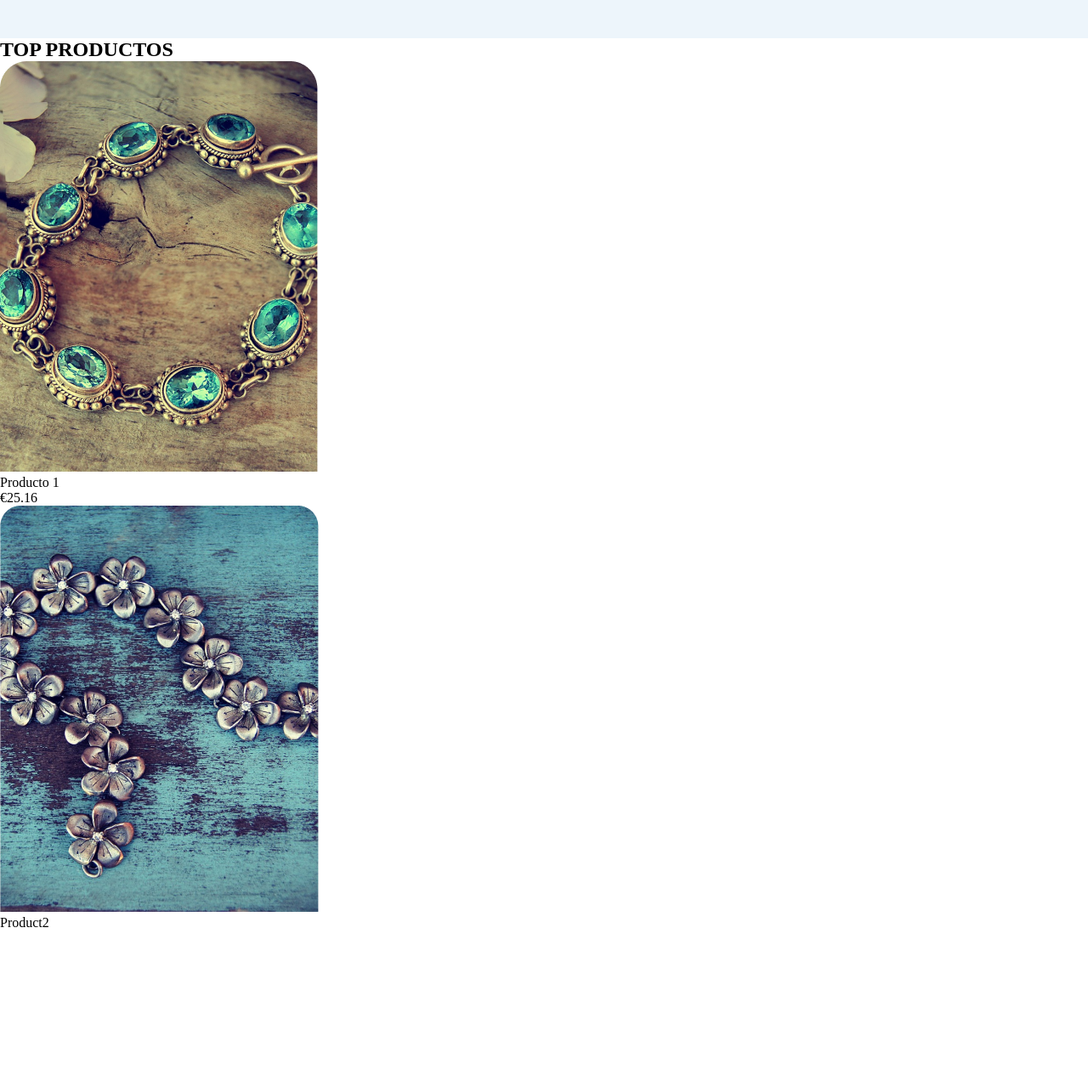
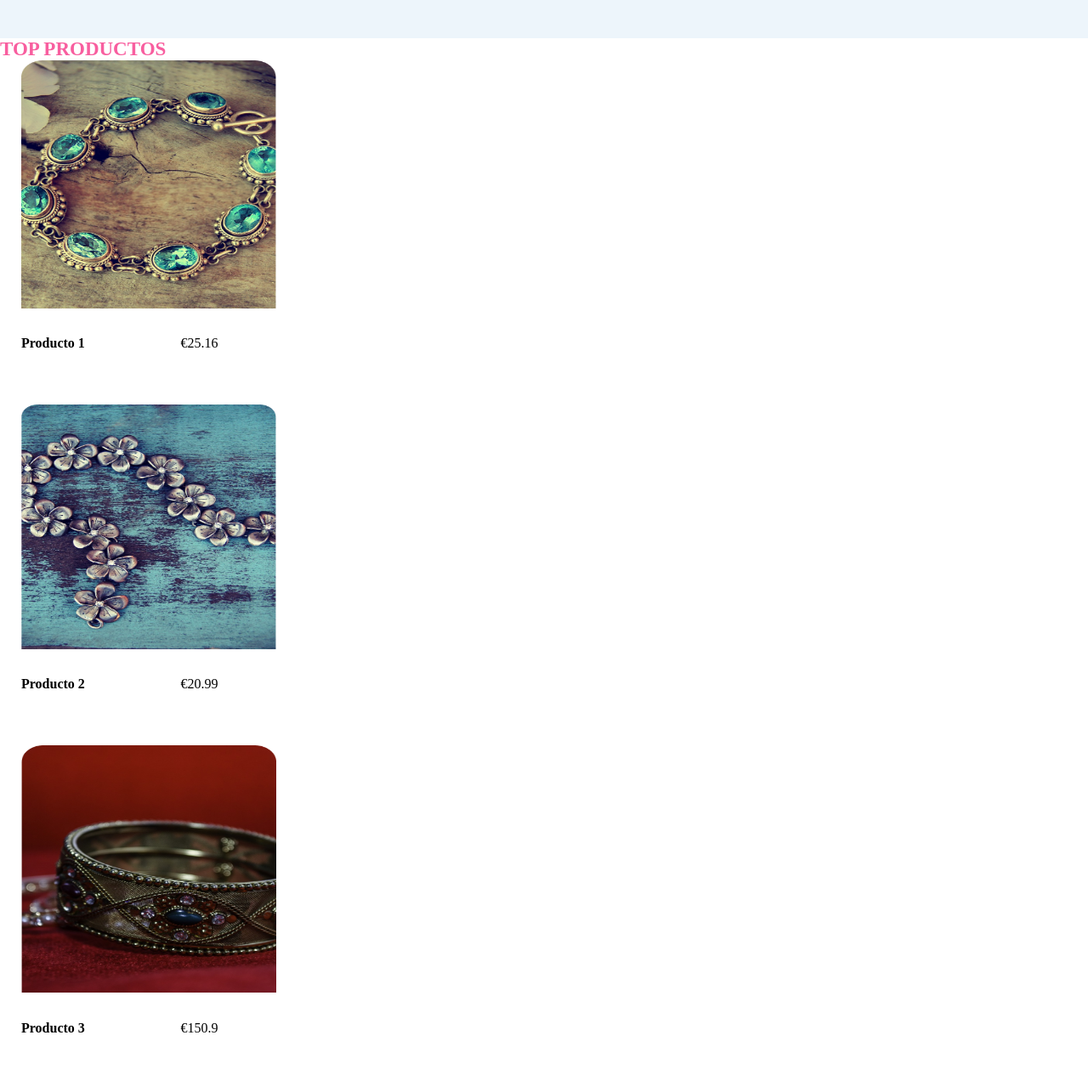
Before and after one commit to cusichia/project-promo-51-hack-module-1-team-2, a website built with Vite: page src/index.html in a window 1280 px wide. Shown: the part 802-2087 px from the top of the page at 85% size. Before the commit the page ends 1897 px from the top, so only its background shows below. Built offline with nearby package versions, Linux system fonts and the light colour scheme.

Commit message:
html hecho y empezado scss section3

```diff
--- a/src/partials/main-section3.html
+++ b/src/partials/main-section3.html
@@ -1,13 +1,23 @@
 <main>
-<h2>TOP PRODUCTOS</h2>
+    <section class="section3">
+    <h2 class="section3__h2">TOP PRODUCTOS</h2>
 
-<img class="img_product1" src="./images/5.png" alt="product 1">
-<p class="p_section3">Producto 1</p>
-<p class="p2_section3">€25.16</p>
+<section class="section3__box1">
+    <img class="section3__img-product1" src="./images/5.png" alt="product 1">
+    <h4 class="section3__h4">Producto 1</h4>
+    <p class="section3__p">€25.16</p>
+</section>
+<section class="section3__box2">
+    <img class="section3__img-product2" src="./images/6.png" alt="Product 2">
+    <h4 class="section3__h4">Producto 2</h4>
+    <p class="section3__p">€20.99</p>
+</section>
 
-<img class="img_product2" src="./images/6.png" alt="Product 2">
-<p class="p_section3">Product2</p>
-<p class="p2_section3"></p>
+<section class="section3__box3">
+    <img class="section3__img-product3" src="./images/4.png" alt="Product 3">
+    <h4 class="section3__h4">Producto 3</h4>
+    <p class="section3__p">€150.9</p>
 
-
+</section>
+</section>
 </main>
--- a/src/scss/core/_variables.scss
+++ b/src/scss/core/_variables.scss
@@ -7,3 +7,4 @@ $color-primary: #4a99d3;
 $color-secondary: #f85e9f;
 $color-tertiary: #191825;
 $color-quaternary: #4a99d319;
+$color-quinary: #ffffff;
--- a/src/scss/layout/_main-section3.scss
+++ b/src/scss/layout/_main-section3.scss
@@ -1 +1,55 @@
 @use '../core/variables' as vars;
+
+.section3{
+    background-color: vars.$color-quinary;
+    width: 400px;
+    height: 2258px;
+}
+.section3__box1{
+    display: grid;
+    grid-template-columns: repeat(2, 1fr);
+    grid-template-rows: 80% 20%;
+   border-radius: 25px;
+   padding-left: 25px;
+    background-color: white;
+}
+.section3__h2{
+color: vars.$color-secondary;
+font-size: 23px;
+gap: 64px;
+
+}
+.section3__img-product1{
+   grid-column: span 2;
+   width: 80%;
+    height: 90%;
+   align-items: center;
+}
+.section3__box2{
+    display: grid;
+    grid-template-columns: repeat(2, 1fr);
+    grid-template-rows: 80% 20%;
+   border-radius: 25px;
+   padding-left: 25px;
+    background-color: white;
+}
+.section3__img-product2{
+    grid-column: span 2;
+    width: 80%;
+     height: 90%;
+    align-items: center;
+ }
+ .section3__box3{
+    display: grid;
+    grid-template-columns: repeat(2, 1fr);
+    grid-template-rows: 80% 20%;
+   border-radius: 25px;
+   padding-left: 25px;
+    background-color: white;
+}
+ .section3__img-product3{
+    grid-column: span 2;
+    width: 80%;
+     height: 90%;
+    align-items: center;
+ }
```
